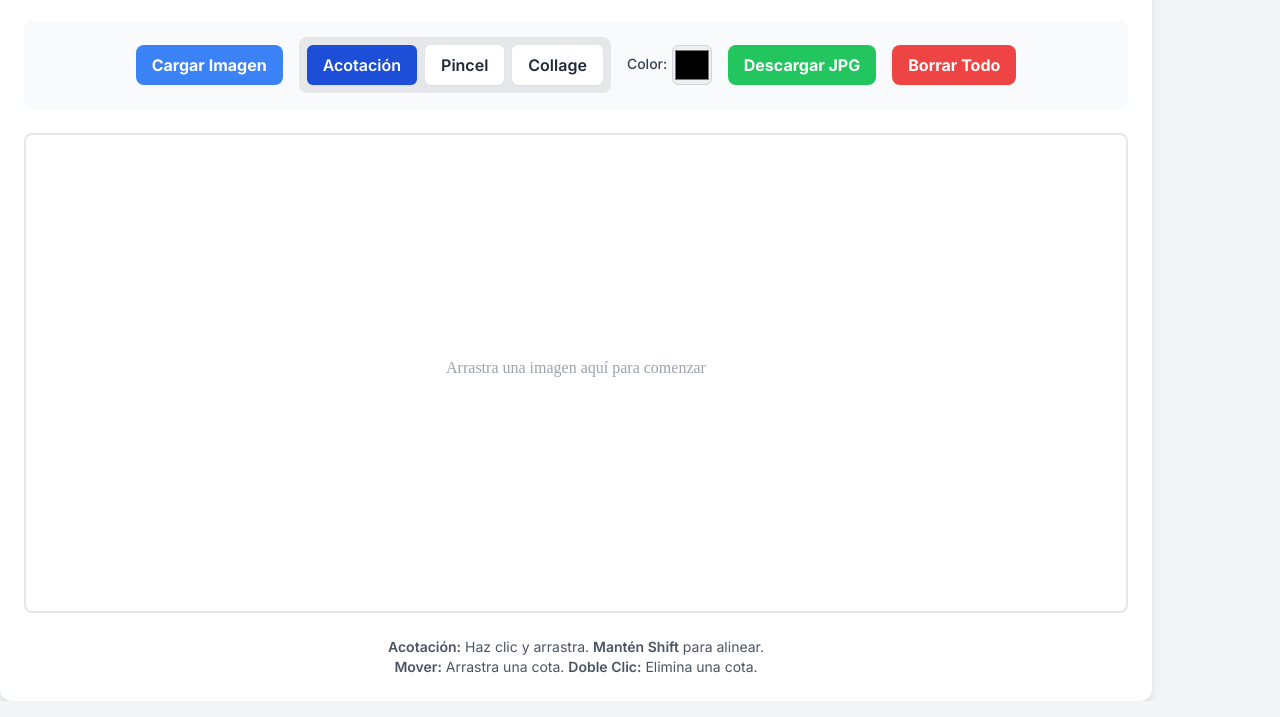
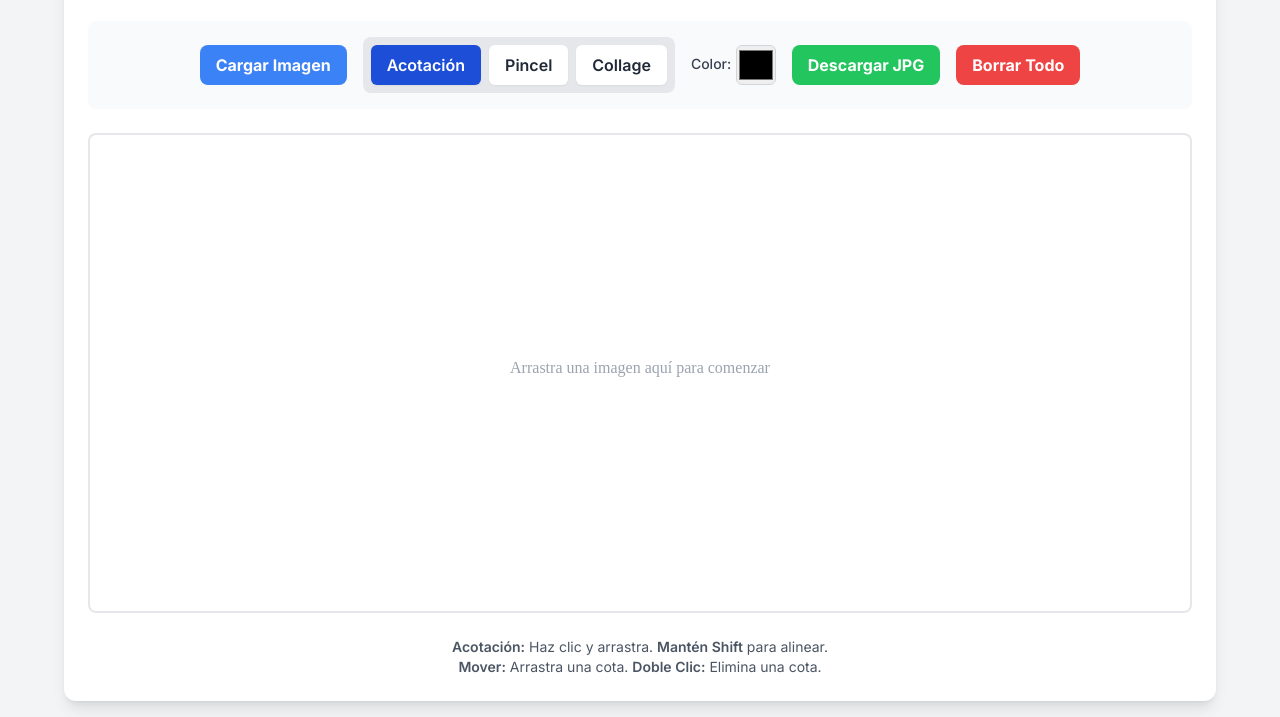
Before and after one commit to megapelis1997cgm/diegoash1, a plain HTML site: page index.html in a window 1280 px wide. Shown: the part 191-908 px from the top of the page. Drawn offline with nearby package versions, Linux system fonts and the light colour scheme.

Commit message:
Update index.html

```diff
--- a/index.html
+++ b/index.html
@@ -71,7 +71,7 @@
         </div>
     </header>
 
-    <div class="w-full max-w-6xl bg-white p-6 rounded-xl shadow-lg relative mt-4">
+    <div class="w-full max-w-6xl mx-auto bg-white p-6 rounded-xl shadow-lg relative mt-4 mb-4">
         <div class="text-center mb-6">
             <h1 class="text-3xl font-bold text-gray-800">Herramienta de Acotación y Dibujo</h1>
             <p class="text-gray-500 mt-2">Carga una imagen, selecciona una herramienta y empieza a crear.</p>
```
